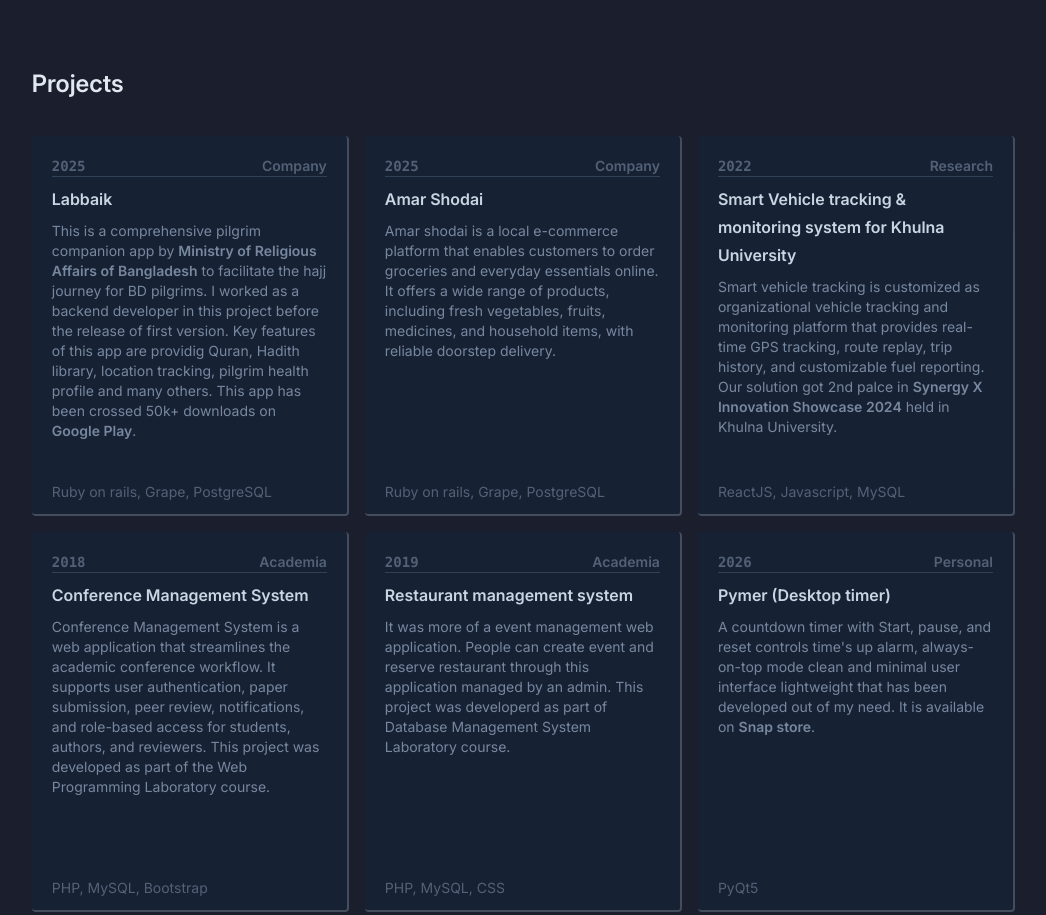
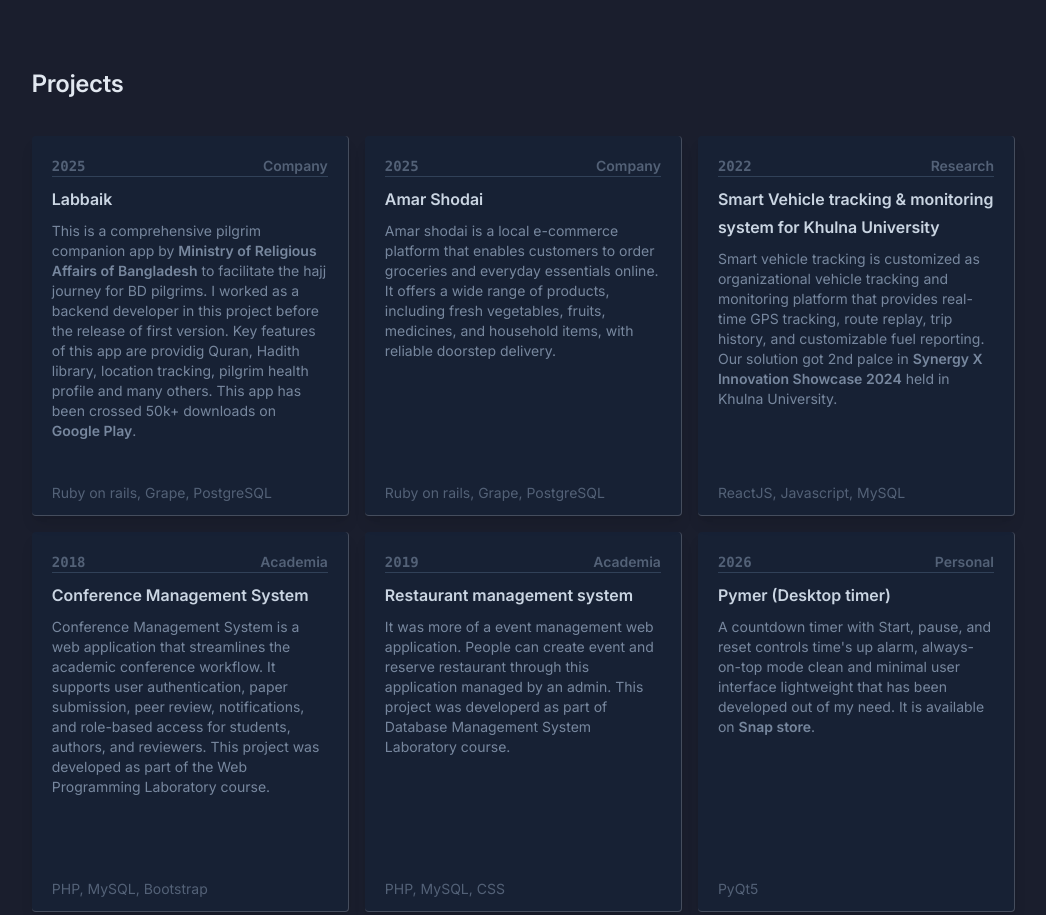
Before and after one commit to abidswapnil/portfolio, an Astro site: page / in a window 1280 px wide. Shown: the part 2560-3475 px from the top of the page, without its empty margins (229-1275 px from the left). Built offline with nearby package versions, Linux system fonts and the light colour scheme; Astro itself is replaced by a stand-in of ours; some icons are missing.

Commit message:
added project card shadow

```diff
--- a/src/components/ui/Card.astro
+++ b/src/components/ui/Card.astro
@@ -8,17 +8,19 @@ import { Icon } from "astro-icon/components";
   <div class="h-95 p-5
       group
       relative
-      border-b-2
+      border-b
       flex-1
       border-b-white/20
-      border-r-2
+      md:shadow-lg
+      md:hover:shadow-white/10
+      border-r
       border-r-white/20
       rounded-sm
       bg-card/25
       transition-transform
       duration-300
-      hover:-translate-y-1
-      hover:translate-x-1
+      md:hover:-translate-y-1
+      md:hover:translate-x-1
       cursor-pointer ">
     <header>
       <div class="flex justify-between">
```
